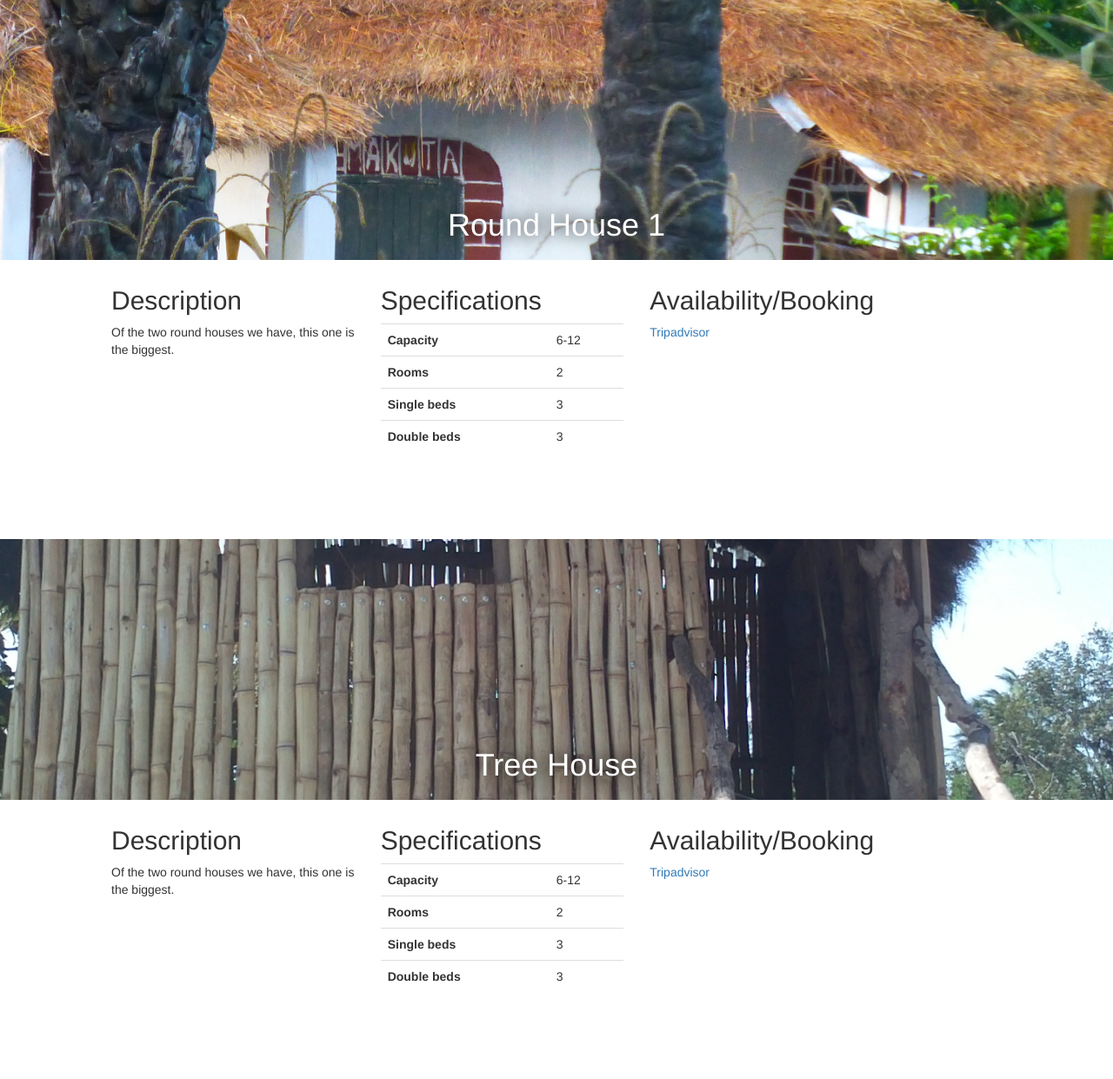
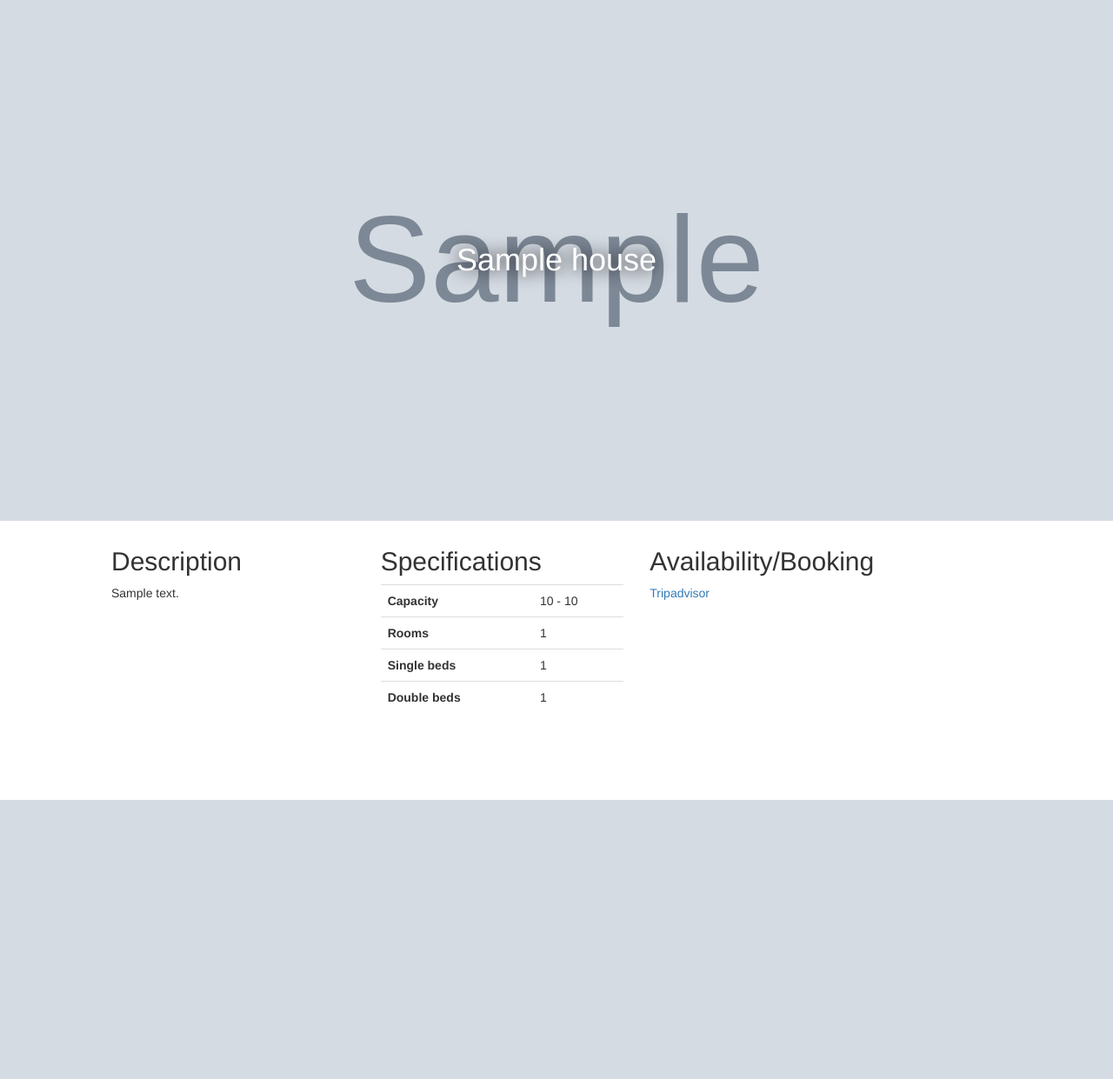
Before and after one commit to isacarnekvist/nemakuta, a Django app: template src/web/templates/web/rooms.html in a window 1280 px wide. Shown: the part 51-1292 px from the top of the page at 87% size. After the commit the page ends 971 px from the top, so only its background shows below. Run offline with Django 3.2, Linux system fonts and the light colour scheme; the template is opened without the code that fills it: values that come from a table or form of the project are taken from there, others are empty; tables that the repository leaves empty hold one stand-in row (values such as "Sample post"); grey boxes marked "Sample" are stand-in pictures; parts of the project's set-up code (start-up, migrations or seed data) failed here and were passed over; some libraries are stand-ins or nearby versions.

Commit message:
Rooms from db, newly styled

```diff
--- a/src/web/static/style.css
+++ b/src/web/static/style.css
@@ -94,11 +94,11 @@ h1.frontpage-top-h {
   background-size: cover;
   background-position: center;
   color: white;
-  height: 300px;
+  height: 600px;
 }
 
 h1.room-heading {
-  padding-top: 240px;
+  padding-top: 280px;
   margin-top: 0px;
 }
 
--- a/src/web/templates/web/rooms.html
+++ b/src/web/templates/web/rooms.html
@@ -3,86 +3,44 @@
 
 {% block content %}
 
+{% for house in houses %}
   <div>
-  <div class="room-heading" style="background-image: url({% static 'img/rooms/roundhouse.jpg' %})">
-    <h1 class="story room-heading">Round House 1</h1>
+    <div class="room-heading" style="background-image: url({{ house.img_path }})">
+      <h1 class="story room-heading">{{ house.name }}</h1>
     </div>
     <div class="container room-description">
       <div class="row">
         <div class="col-md-4">
           <h2>Description</h2>
-        <p>
-          Of the two round houses we have, this one is the biggest.
-        </p>
+          <p>{{ house.desc }}</p>
         </div>
         <div class="col-md-4">
           <h2>Specifications</h2>
           <table class="table">
             <tr>
               <th>Capacity</th>
-            <td>6-12</td>
+              <td>{{ house.min_pers_capacity }} - {{ house.max_pers_capacity }}</td>
             </tr>
             <tr>
               <th>Rooms</th>
-            <td>2</td>
+              <td>{{ house.n_rooms }}</td>
             </tr>
             <tr>
               <th>Single beds</th>
-            <td>3</td>
+              <td>{{ house.n_singles }}</td>
             </tr>
             <tr>
               <th>Double beds</th>
-            <td>3</td>
+              <td>{{ house.n_doubles }}</td>
             </tr>
           </table>
         </div>
         <div class="col-md-4">
           <h2>Availability/Booking</h2>
-        <a href="#">Tripadvisor</a>
+          <a href="{{ house.tripadvisor_book_link }}">Tripadvisor</a>
         </div>
     </div>
   </div>
-</div>
-
-<div>
-  <div class="room-heading" style="background-image: url({% static 'img/rooms/treehouse.jpg' %})">
-    <h1 class="story room-heading">Tree House</h1>
-  </div>
-  <div class="container room-description">
-    <div class="row">
-      <div class="col-md-4">
-        <h2>Description</h2>
-        <p>
-          Of the two round houses we have, this one is the biggest.
-        </p>
-      </div>
-      <div class="col-md-4">
-        <h2>Specifications</h2>
-        <table class="table">
-          <tr>
-            <th>Capacity</th>
-            <td>6-12</td>
-          </tr>
-          <tr>
-            <th>Rooms</th>
-            <td>2</td>
-          </tr>
-          <tr>
-            <th>Single beds</th>
-            <td>3</td>
-          </tr>
-          <tr>
-            <th>Double beds</th>
-            <td>3</td>
-          </tr>
-        </table>
-      </div>
-      <div class="col-md-4">
-        <h2>Availability/Booking</h2>
-        <a href="#">Tripadvisor</a>
-      </div>
-    </div>
-  </div>
-</div>
+{% endfor %}
 
 {% endblock %}
```
Also changed, not shown: src/web/views.py (+8 -1 lines). Lines whose indentation alone changed are shown as unchanged.
